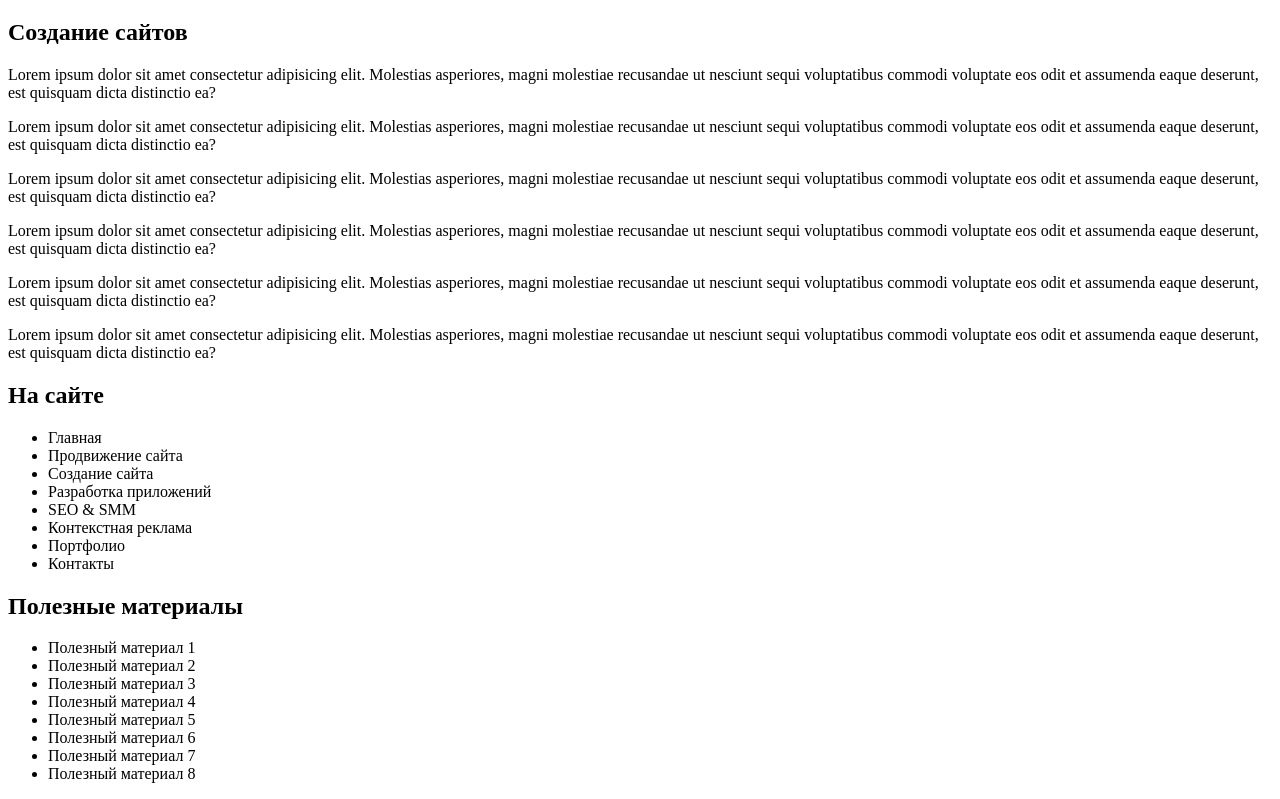
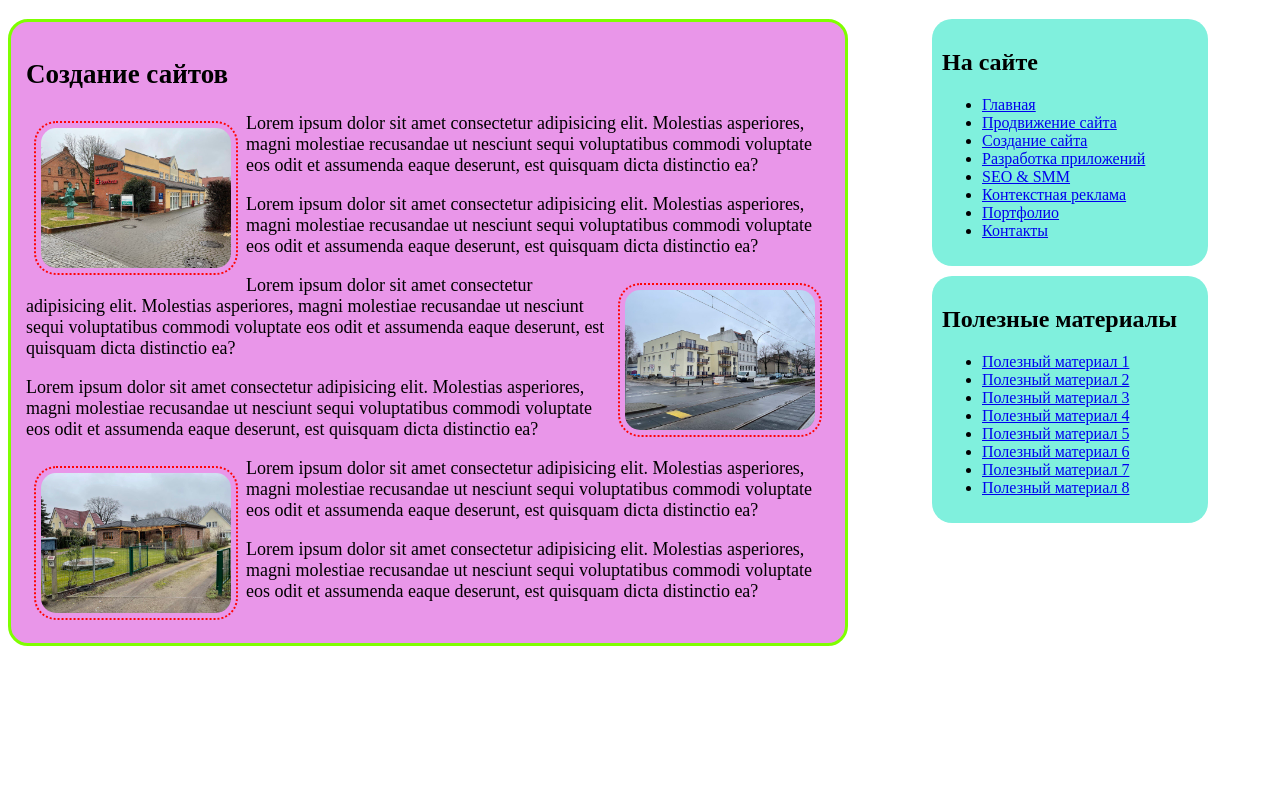
Before and after one commit to Jekostud/study, a plain HTML site: page index.html in a window 1280 px wide. Shown: the part 61-860 px from the top of the page. After the commit the page ends 800 px from the top, so only its background shows below. Drawn offline with Linux system fonts and the light colour scheme.

Commit message:
feat: add images float and colums

```diff
--- a/index.html
+++ b/index.html
@@ -3,6 +3,7 @@
 
 <head>
     <meta charset="UTF-8">
+    <link rel="stylesheet" href="style.css">
     <meta http-equiv="X-UA-Compatible" content="IE=edge">
     <meta name="viewport" content="width=device-width, initial-scale=1.0">
     <title>Float</title>
@@ -17,19 +18,22 @@
     <section class="row">
         <main class="col-1">
             <h2>Создание сайтов</h2>
-            <p>Lorem ipsum dolor sit amet consectetur adipisicing elit. Molestias asperiores, magni molestiae recusandae
+
+            <p> <img src="../study/images/02-berlin-01.jpg" alt="img" class="firstimg">
+                Lorem ipsum dolor sit amet consectetur adipisicing elit. Molestias asperiores, magni molestiae
+                recusandae
                 ut nesciunt sequi voluptatibus commodi voluptate eos odit et assumenda eaque deserunt, est quisquam
                 dicta distinctio ea?</p>
             <p>Lorem ipsum dolor sit amet consectetur adipisicing elit. Molestias asperiores, magni molestiae recusandae
                 ut nesciunt sequi voluptatibus commodi voluptate eos odit et assumenda eaque deserunt, est quisquam
                 dicta distinctio ea?</p>
-            <p>Lorem ipsum dolor sit amet consectetur adipisicing elit. Molestias asperiores, magni molestiae recusandae
+            <p><img src="../study/images/02-berlin-02.jpg" alt="img" class="secondimg">Lorem ipsum dolor sit amet consectetur adipisicing elit. Molestias asperiores, magni molestiae recusandae
                 ut nesciunt sequi voluptatibus commodi voluptate eos odit et assumenda eaque deserunt, est quisquam
                 dicta distinctio ea?</p>
             <p>Lorem ipsum dolor sit amet consectetur adipisicing elit. Molestias asperiores, magni molestiae recusandae
                 ut nesciunt sequi voluptatibus commodi voluptate eos odit et assumenda eaque deserunt, est quisquam
                 dicta distinctio ea?</p>
-            <p>Lorem ipsum dolor sit amet consectetur adipisicing elit. Molestias asperiores, magni molestiae recusandae
+            <p><img src="../study/images/02-berlin-03.jpg" alt="img" class="thirdimg">Lorem ipsum dolor sit amet consectetur adipisicing elit. Molestias asperiores, magni molestiae recusandae
                 ut nesciunt sequi voluptatibus commodi voluptate eos odit et assumenda eaque deserunt, est quisquam
                 dicta distinctio ea?</p>
             <p>Lorem ipsum dolor sit amet consectetur adipisicing elit. Molestias asperiores, magni molestiae recusandae
@@ -40,27 +44,27 @@
             <div class="nav">
                 <h2>На сайте</h2>
                 <ul>
-                    <li>Главная</li>
-                    <li>Продвижение сайта</li>
-                    <li>Создание сайта</li>
-                    <li>Разработка приложений</li>
-                    <li>SEO & SMM</li>
-                    <li>Контекстная реклама</li>
-                    <li>Портфолио</li>
-                    <li>Контакты</li>
+                    <li><a href="#">Главная</a></li>
+                    <li><a href="#">Продвижение сайта</a></li>
+                    <li><a href="#">Создание сайта</a></li>
+                    <li><a href="#">Разработка приложений</a></li>
+                    <li><a href="#">SEO & SMM</a></li>
+                    <li><a href="#">Контекстная реклама</a></li>
+                    <li><a href="#">Портфолио</a></li>
+                    <li><a href="#">Контакты</a></li>
                 </ul>
             </div>
             <div class="materials">
                 <h2>Полезные материалы</h2>
                 <ul>
-                    <li>Полезный материал 1</li>
-                    <li>Полезный материал 2</li>
-                    <li>Полезный материал 3</li>
-                    <li>Полезный материал 4</li>
-                    <li>Полезный материал 5</li>
-                    <li>Полезный материал 6</li>
-                    <li>Полезный материал 7</li>
-                    <li>Полезный материал 8</li>
+                    <li><a href="#">Полезный материал 1</a></li>
+                    <li><a href="#">Полезный материал 2</a></li>
+                    <li><a href="#">Полезный материал 3</a></li>
+                    <li><a href="#">Полезный материал 4</a></li>
+                    <li><a href="#">Полезный материал 5</a></li>
+                    <li><a href="#">Полезный материал 6</a></li>
+                    <li><a href="#">Полезный материал 7</a></li>
+                    <li><a href="#">Полезный материал 8</a></li>
                 </ul>
             </div>
         </aside>
--- a/style.css
+++ b/style.css
@@ -0,0 +1,56 @@
+* {
+    box-sizing: border-box;
+}
+html {
+    font-family: 'Times New Roman', Times, serif;
+}
+.col-1 {
+    border-radius: 20px;
+    width: 70%;
+    float: left;
+    background-color: rgb(233, 150, 233);
+    border: solid;
+    border-color: chartreuse;
+    font-size: 18px;
+    padding: 15px;
+}
+.row {
+    max-width: 1200px;
+
+}
+.col-2 {
+    width: 23%;
+    float: right;
+
+}
+.nav {
+    background-color: rgb(128, 240, 221);
+    border-radius: 20px;
+    padding: 10px;
+}
+.materials {
+    border-radius: 20px;
+    background-color: rgb(128, 240, 221);
+    padding: 10px;
+    margin-top: 10px;
+}
+img {
+    width: 200px;
+    height: 150px;
+    border-radius: 20px;
+    outline: 2px dotted rgb(255, 4, 4);
+    padding: 5px ;
+}
+.firstimg {
+    float: left;
+    margin: 10px;
+}
+.secondimg {
+    float: right;
+    margin: 10px;
+}
+.thirdimg {
+    float: left;
+    margin: 10px;
+
+}
```
